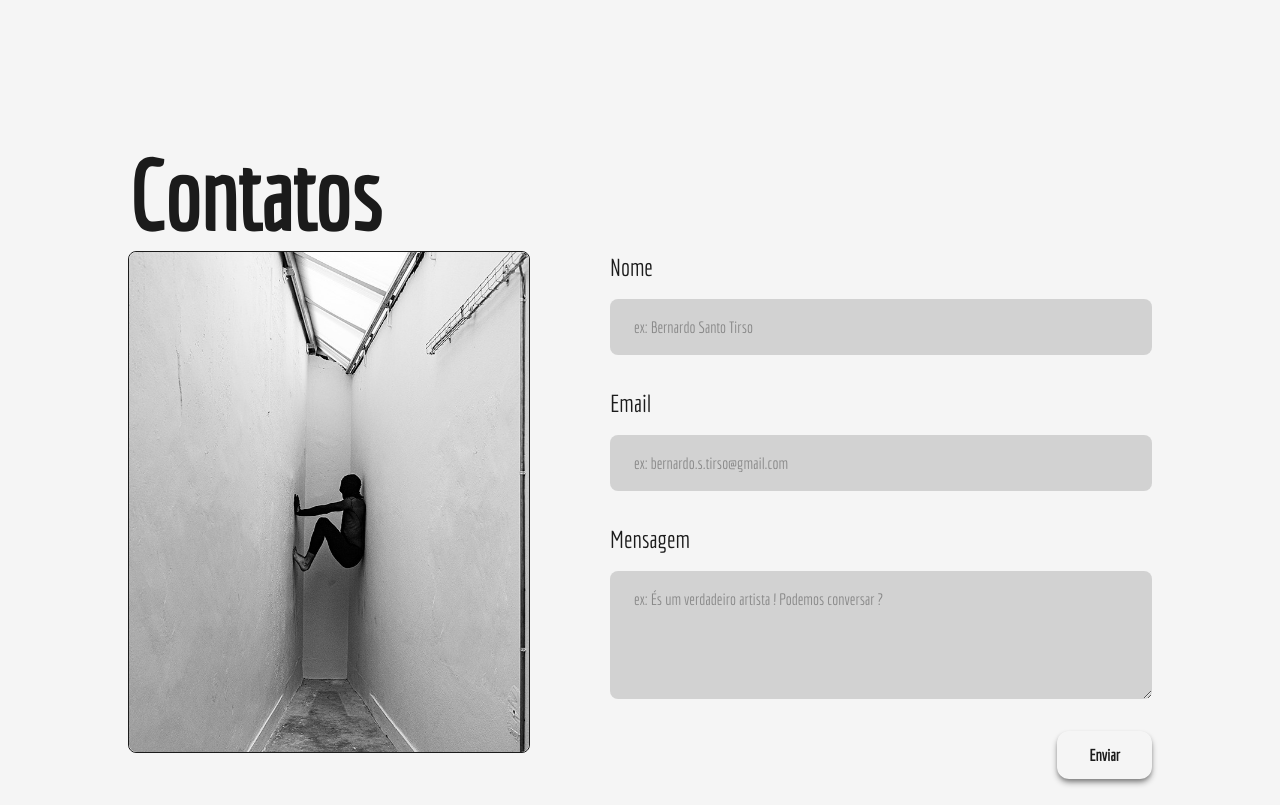
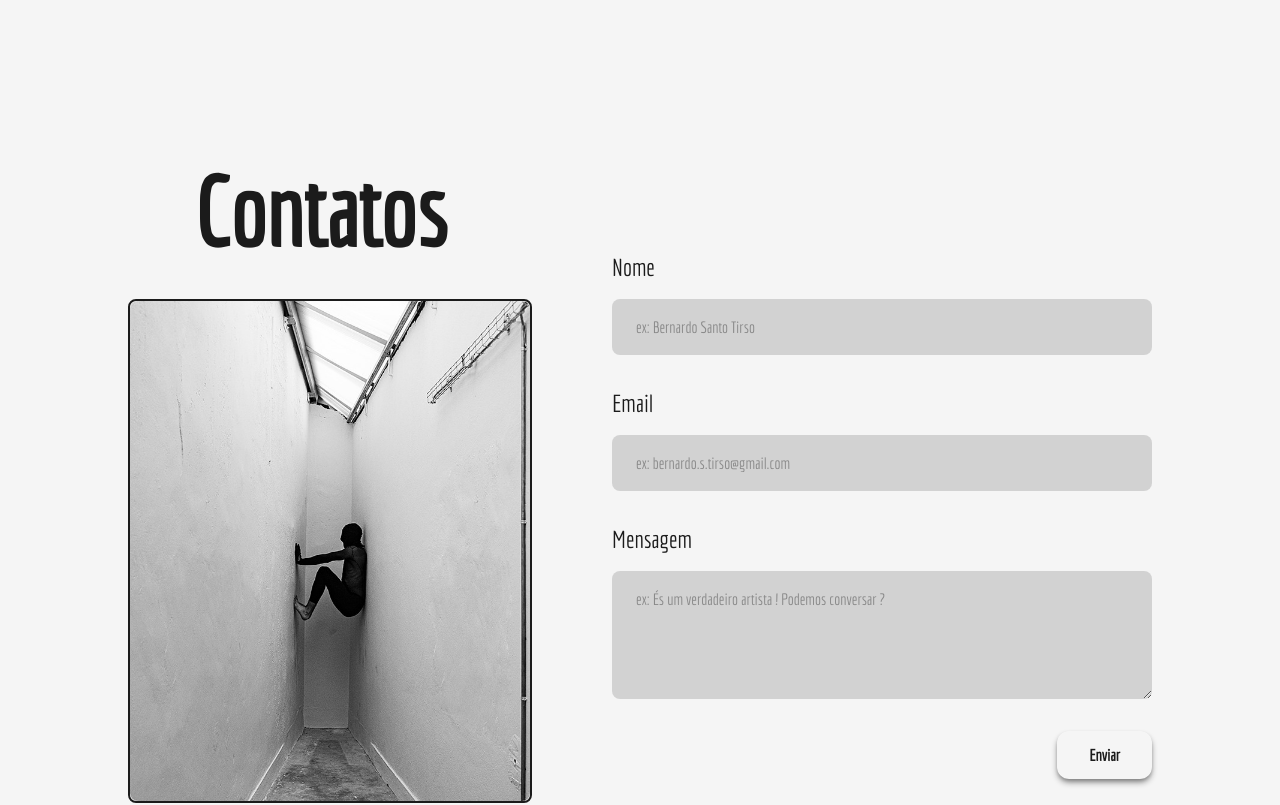
Before and after one commit to dopelyner/bernardo-santo-tirso, a Next.js app: page /contacts in a window 1280 px wide. Shown: the part 840-1645 px from the top of the page. Built offline with nearby package versions, Linux system fonts and the light colour scheme.

Commit message:
fix: text center

```diff
--- a/src/pages/contacts.js
+++ b/src/pages/contacts.js
@@ -145,19 +145,19 @@ const contacts = () => {
 
                     <SeparatorBar size="big" />
 
-                    <div className='mt-40 flex xl:flex-col xl:items-center xl:justify-center'>
-                        <div className='w-2/5 flex flex-col xs:items-center xs:justify-center mr-20 lg:m-0 xl:mr-0'>
+                    <div className='mt-40 flex xl:flex-col xl:items-center xl:justify-center '>
+                        <div className='w-2/5 flex flex-col items-center justify-center mr-20 lg:m-0 xl:mr-0 md:w-max'>
                             <AnimatedText
                                 text="Contatos"
-                                className='lg:p-8 lg:text-7xl md:text-6xl sm:text-5xl xs:text-4xl'
+                                className='w-full mb-8 lg:text-7xl md:text-6xl sm:text-5xl xs:text-6xl text-center'
                             />
-                            <div className='w-max h-auto rounded-lg xs:text-center border border-dark dark:border-light xs:w-full sm:w-[90%] md:w-[80%] lg:w-[98%] '>
+                            <div className='w-max h-auto items-center justify-center rounded-lg xs:text-center border-2 border-dark dark:border-light '>
                                 <Image
                                     src={imageLinks.PIC_CONTACTS}
                                     alt='profile pic'
                                     width={400}
                                     height={400}
-                                    className='rounded-lg '
+                                    className='rounded-lg'
                                 />
                             </div>
                         </div>
```
